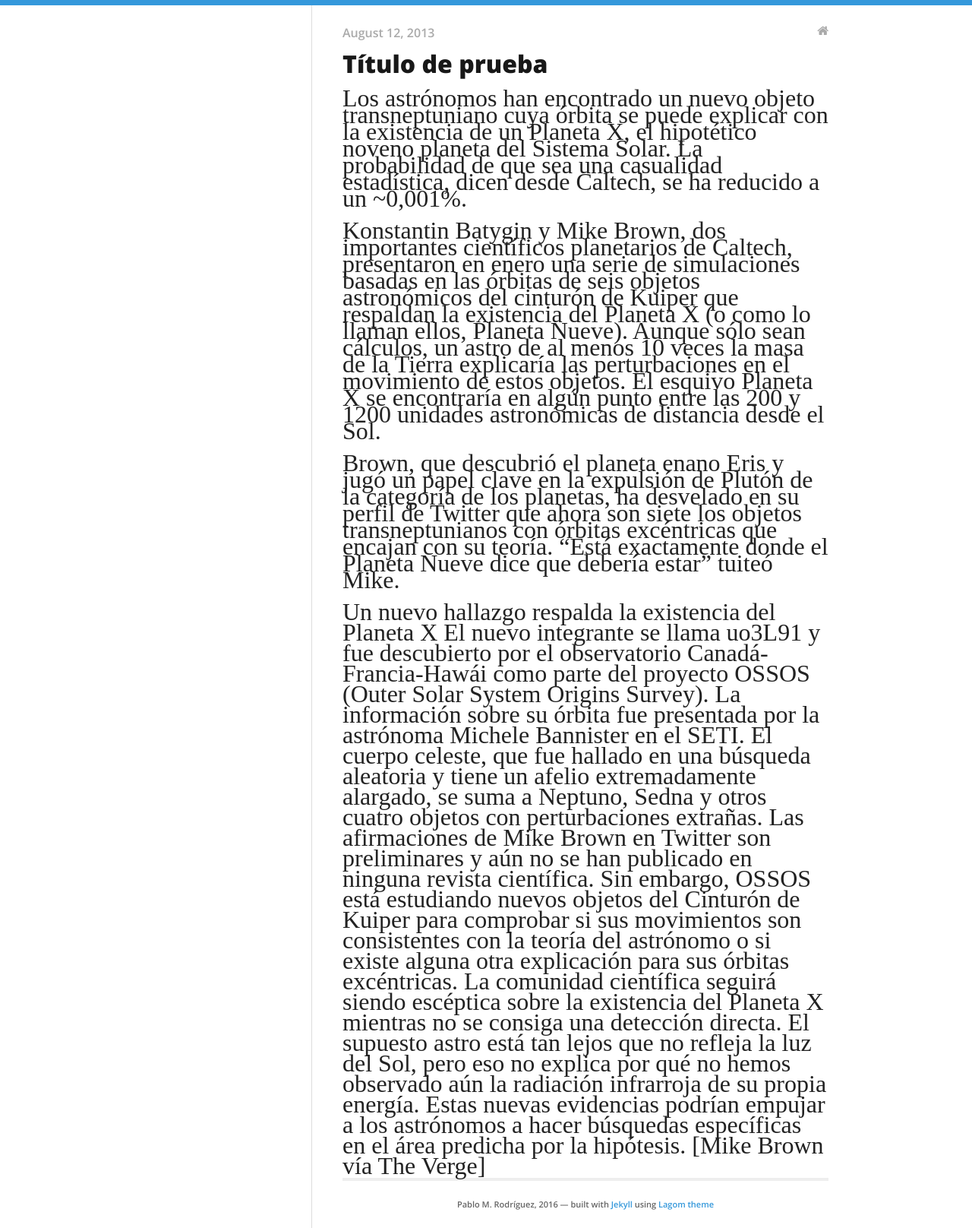
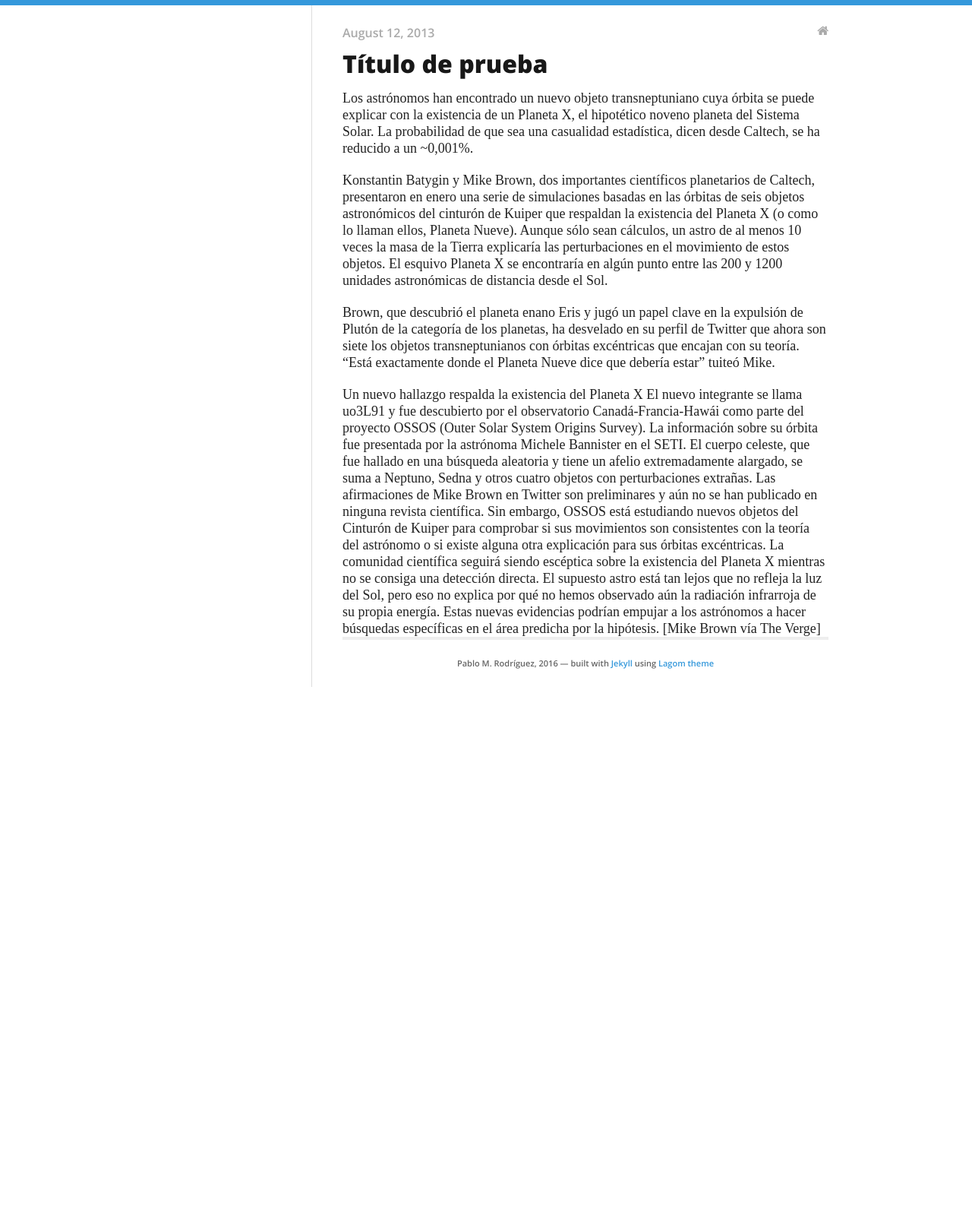
Before and after one commit to fearofcrime/fearofcrime.github.io, a Jekyll site: the page built from _posts/2013-08-12-another-sample.md, in a window 1280 px wide. Shown: the whole page at 76% size. Built offline with Jekyll 4.4.1, drawn with Linux system fonts in a browser that asks for light colours; nearby versions of some CDN libraries; after the commit the page ends 907 px from its top, so only the background shows below that.

Commit message:
Update 2013-08-12-another-sample.md

```diff
--- a/_posts/2013-08-12-another-sample.md
+++ b/_posts/2013-08-12-another-sample.md
@@ -5,7 +5,7 @@
 - blog
 ---
 
-<font face="Times New Roman" font size="6"> <p>Los astrónomos han encontrado un nuevo objeto transneptuniano cuya órbita se puede explicar con la existencia de un Planeta X, el hipotético noveno planeta del Sistema Solar. La probabilidad de que sea una casualidad estadística, dicen desde Caltech, se ha reducido a un ~0,001%.</p>
+<font face="Times New Roman" font size="4"> <p>Los astrónomos han encontrado un nuevo objeto transneptuniano cuya órbita se puede explicar con la existencia de un Planeta X, el hipotético noveno planeta del Sistema Solar. La probabilidad de que sea una casualidad estadística, dicen desde Caltech, se ha reducido a un ~0,001%.</p>
 
 
 
```
